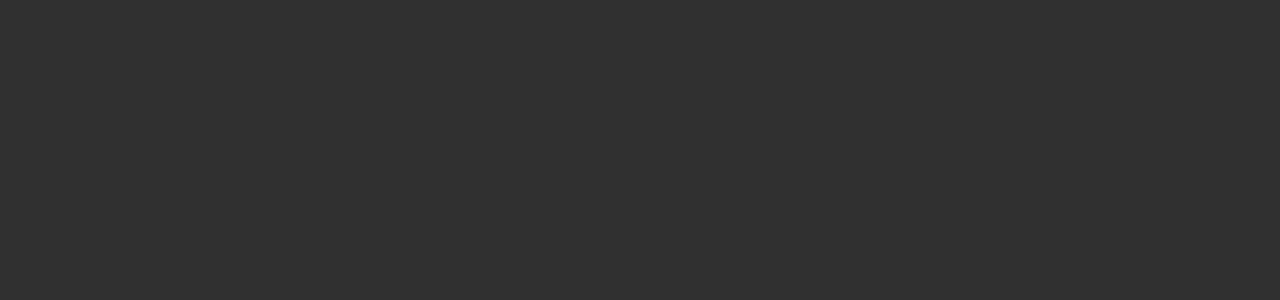
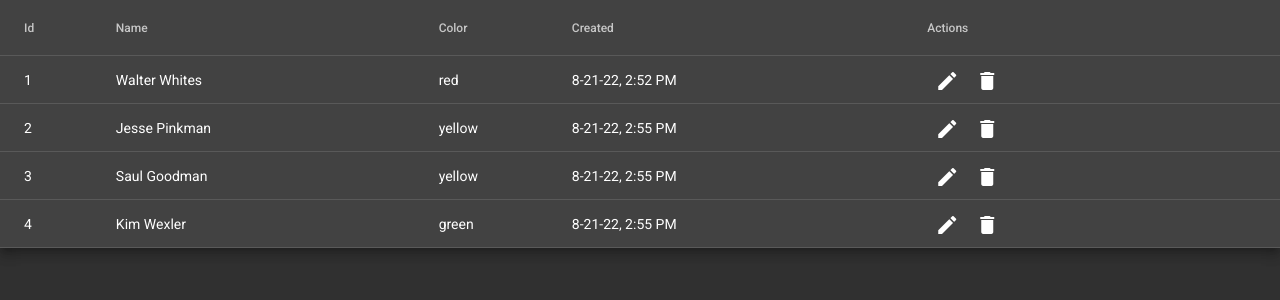
Before and after one commit to EstebanDev89/myhotel, an Angular app: page /foo in a window 1280 px wide. Before the commit this address led to /. Shown: the top 300 px of the page. Built offline with nearby package versions, Linux system fonts and the light colour scheme.

Commit message:
feature: List page & routing

```diff
--- a/src/app/app.module.ts
+++ b/src/app/app.module.ts
@@ -7,12 +7,14 @@
 import { CrudComponent } from './pages/crud/crud.component';
 import { MaterialModule } from './material.module';
 import { DatePipe } from '@angular/common';
+import { ListComponent } from './pages/list/list.component';
 
 
 @NgModule({
   declarations: [
     AppComponent,
-    CrudComponent
+    CrudComponent,
+    ListComponent
   ],
   imports: [
     BrowserModule,
--- a/src/app/material.module.ts
+++ b/src/app/material.module.ts
@@ -4,12 +4,16 @@
 import { MatInputModule } from '@angular/material/input';
 import { MatSelectModule } from '@angular/material/select';
 import { MatRadioModule } from '@angular/material/radio';
+import { MatTableModule } from '@angular/material/table';
+import { MatIconModule } from '@angular/material/icon';
 
 const modules = [
   MatButtonModule,
   MatInputModule,
   MatSelectModule,
-  MatRadioModule
+  MatRadioModule,
+  MatTableModule,
+  MatIconModule,
 ];
 
 @NgModule({
--- /dev/null
+++ b/src/app/pages/list/list.component.html
@@ -0,0 +1,41 @@
+<!-- <section *ngIf="{dataSource: foos$ | async} as model"> -->
+<section>
+  <table mat-table [dataSource]="foos$" class="mat-elevation-z8">
+
+    <ng-container matColumnDef="id">
+      <th mat-header-cell *matHeaderCellDef> Id </th>
+      <td mat-cell *matCellDef="let element"> {{element.id}} </td>
+    </ng-container>
+
+    <ng-container matColumnDef="name">
+      <th mat-header-cell *matHeaderCellDef> Name </th>
+      <td mat-cell *matCellDef="let element"> {{element.name}} </td>
+    </ng-container>
+
+    <ng-container matColumnDef="created">
+      <th mat-header-cell *matHeaderCellDef> Created </th>
+      <td mat-cell *matCellDef="let element"> {{element.created}} </td>
+    </ng-container>
+
+    <ng-container matColumnDef="color">
+      <th mat-header-cell *matHeaderCellDef> Color </th>
+      <td mat-cell *matCellDef="let element"> {{element.color}} </td>
+    </ng-container>
+
+    <ng-container matColumnDef="actions">
+      <th mat-header-cell *matHeaderCellDef> Actions </th>
+      <td mat-cell *matCellDef="let element">
+        <a routerLink="/foo/{{element.id}}" mat-icon-button aria-label="Go to edit page">
+          <mat-icon>edit</mat-icon>
+        </a>
+        <a routerLink="/foo/{{element.id}}/delete" mat-icon-button aria-label="Go to confirm delete page">
+          <mat-icon>delete</mat-icon>
+        </a>
+      </td>
+    </ng-container>
+
+    <tr mat-header-row *matHeaderRowDef="displayedColumns"></tr>
+    <tr mat-row *matRowDef="let row; columns: displayedColumns;"></tr>
+  </table>
+
+</section>
--- /dev/null
+++ b/src/app/pages/list/list.component.scss
@@ -0,0 +1,3 @@
+table{
+  width: 100%;
+}
--- /dev/null
+++ b/src/app/pages/list/list.component.ts
@@ -0,0 +1,22 @@
+import { Component, OnInit } from '@angular/core';
+import { Observable } from 'rxjs';
+import { Foo } from 'src/app/models/Foo.model';
+import { FooCrudService } from 'src/app/services/foo-crud/foo-crud.service';
+
+@Component({
+  selector: 'app-list',
+  templateUrl: './list.component.html',
+  styleUrls: ['./list.component.scss']
+})
+export class ListComponent implements OnInit {
+
+  displayedColumns: string[] = ['id', 'name', 'color', 'created', 'actions'];
+
+  foos$: Observable<Foo[]> = this.fooCrudService.getAll();
+
+  constructor(private fooCrudService: FooCrudService) { }
+
+  ngOnInit(): void {
+  }
+
+}
```
Also changed, not shown: src/app/app-routing.module.ts (+7 -3 lines), 1 other file (tests, documents, lock files or other folders).
